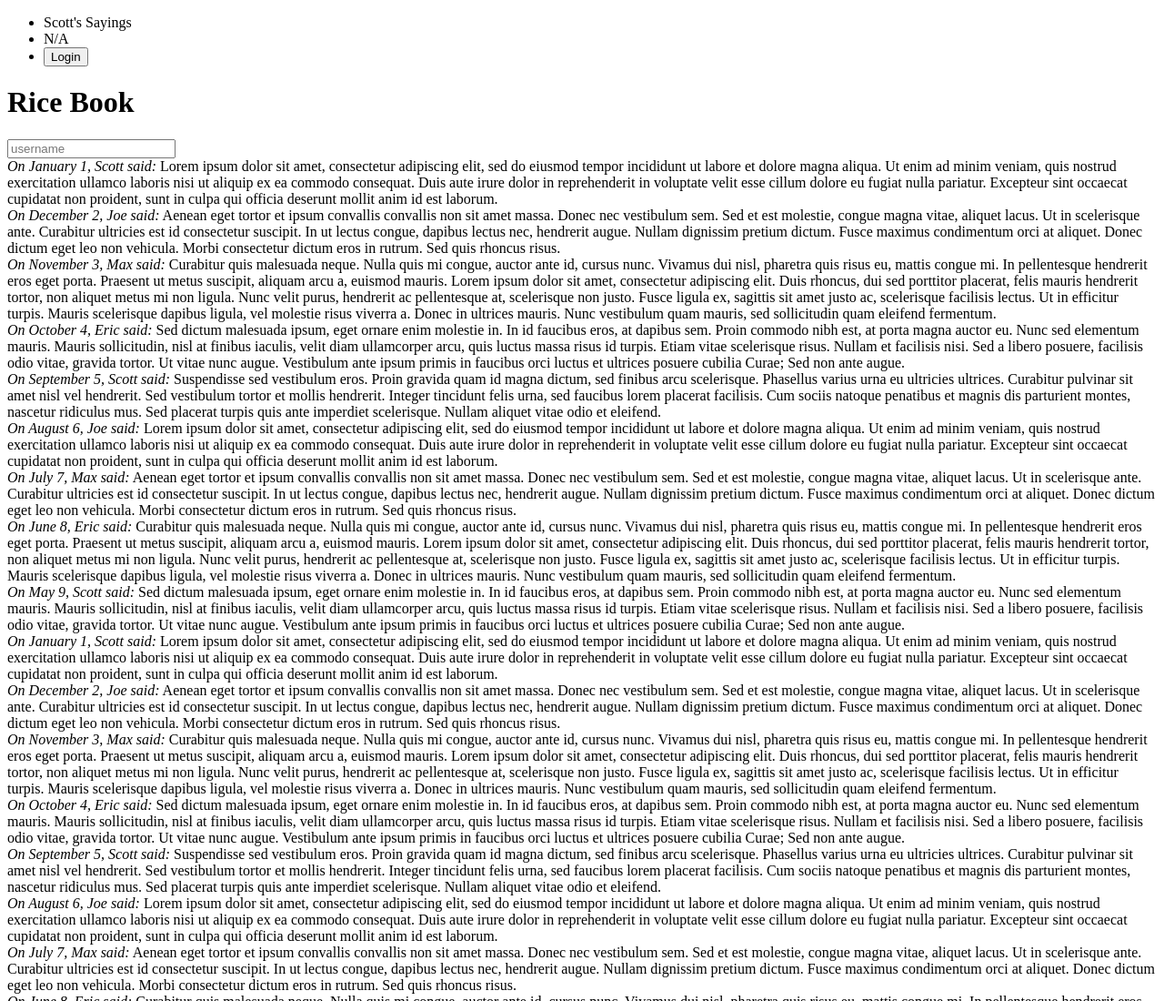
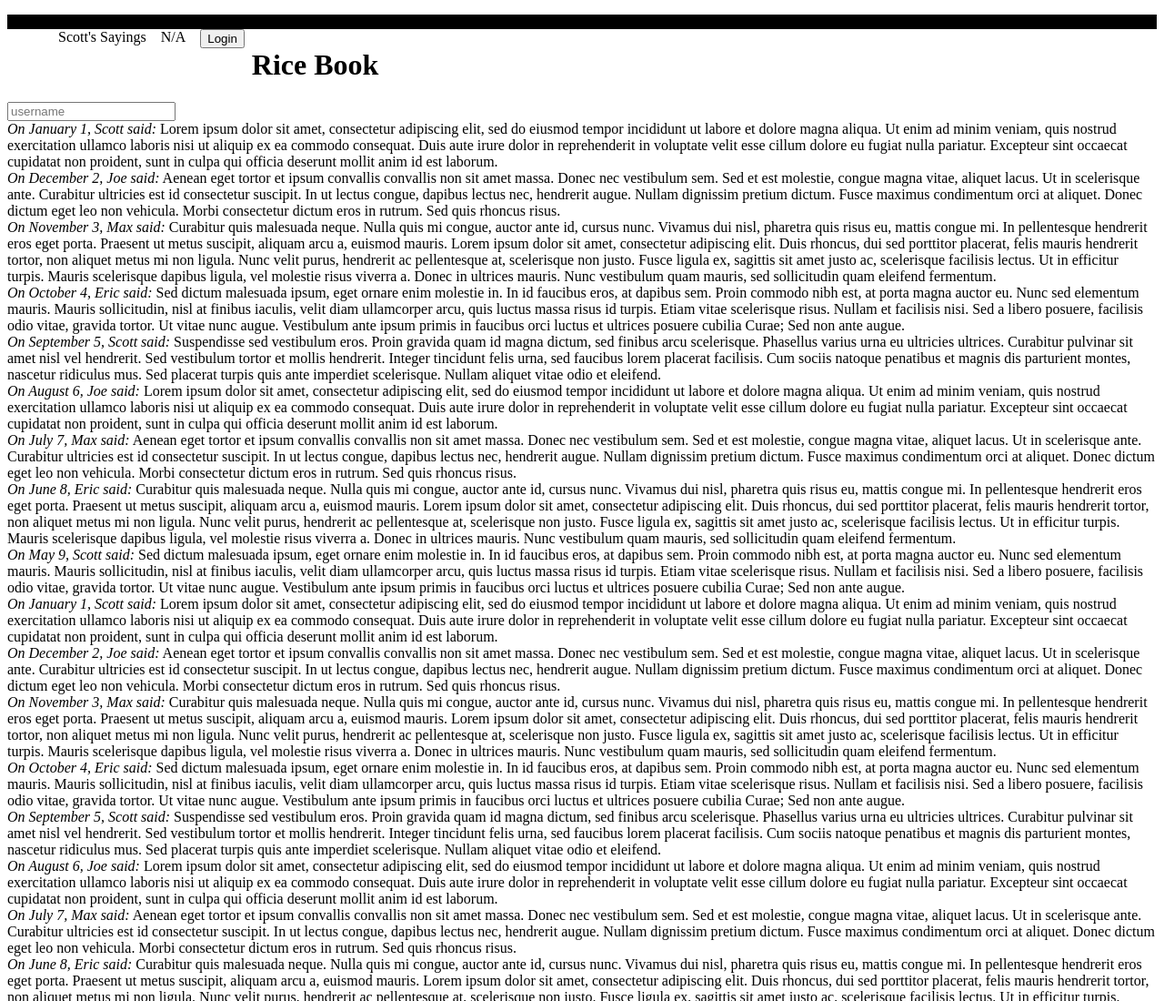
Before and after one commit to cburk/comp431Initial, a plain HTML site: page inclass-4/main.html in a window 1280 px wide. Shown: the top 1100 px of the page at 91% size. Drawn offline with Linux system fonts and the light colour scheme.

Commit message:
looks ok

```diff
--- a/inclass-4/main.html
+++ b/inclass-4/main.html
@@ -50,10 +50,10 @@ window.onload = function() {
 </head>
 <body>
 
-<ul>
-    <li><span id="PageName">Scott's Sayings</span></li>
-    <li><span id="UserDisplay">N/A</span></li>
-    <li><input type="button" value="Login" id="login"></li>
+<ul style="border: .5em solid; spacing: 10em; display: block;">
+    <li style="float: left; display: block; margin: .5em"><span id="PageName">Scott's Sayings</span></li>
+    <li style="float: left; display: block; margin: .5em" ><span id="UserDisplay">N/A</span></li>
+    <li style="float: left; display: block; margin: .5em" ><input type="button" value="Login" id="login"></li>
 </ul>
 
 <h1>Rice Book</h1>
```
